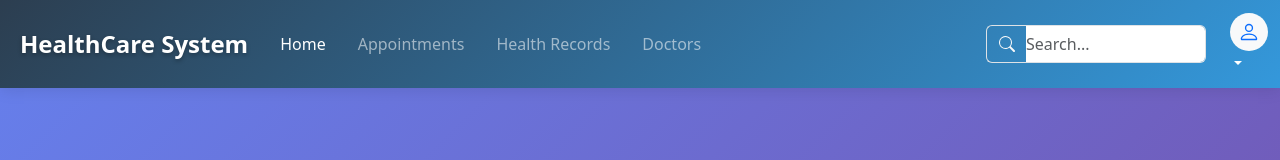
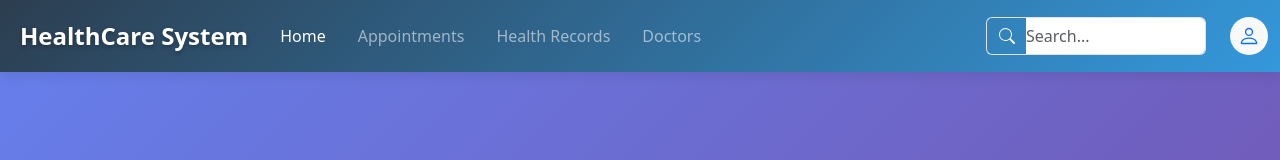
Before and after one commit to Raghavan-S27/CollegeProject, a React (Vite) app in the folder frontend/: page /home in a window 1280 px wide. Shown: the top 160 px of the page. Built offline with nearby package versions, Linux system fonts and the light colour scheme.

Commit message:
updated style

```diff
--- a/frontend/src/HomePageComponents/NavBar.jsx
+++ b/frontend/src/HomePageComponents/NavBar.jsx
@@ -58,9 +58,9 @@ const NavBar = () => {
                                 </div>
                             </div>
 
-                            {/* Profile Icon with Improved SVG */}
+                            {/* Profile Icon without Dropdown Arrow */}
                             <div className="nav-item dropdown">
-                                <a className="nav-link dropdown-toggle text-white p-0 ms-2" href="#" role="button" data-bs-toggle="dropdown" aria-expanded="false">
+                                <a className="nav-link text-white p-0 ms-2" href="#" role="button" data-bs-toggle="dropdown" aria-expanded="false">
                                     <div className="bg-light rounded-circle d-flex align-items-center justify-content-center" style={{ width: '38px', height: '38px' }}>
                                         <svg xmlns="http://www.w3.org/2000/svg" width="22" height="22" fill="#0d6efd" viewBox="0 0 16 16">
                                             <path d="M8 8a3 3 0 1 0 0-6 3 3 0 0 0 0 6m2-3a2 2 0 1 1-4 0 2 2 0 0 1 4 0m4 8c0 1-1 1-1 1H3s-1 0-1-1 1-4 6-4 6 3 6 4m-1-.004c-.001-.246-.154-.986-.832-1.664C11.516 10.68 10.289 10 8 10c-2.29 0-3.516.68-4.168 1.332-.678.678-.83 1.418-.832 1.664z"/>
```
